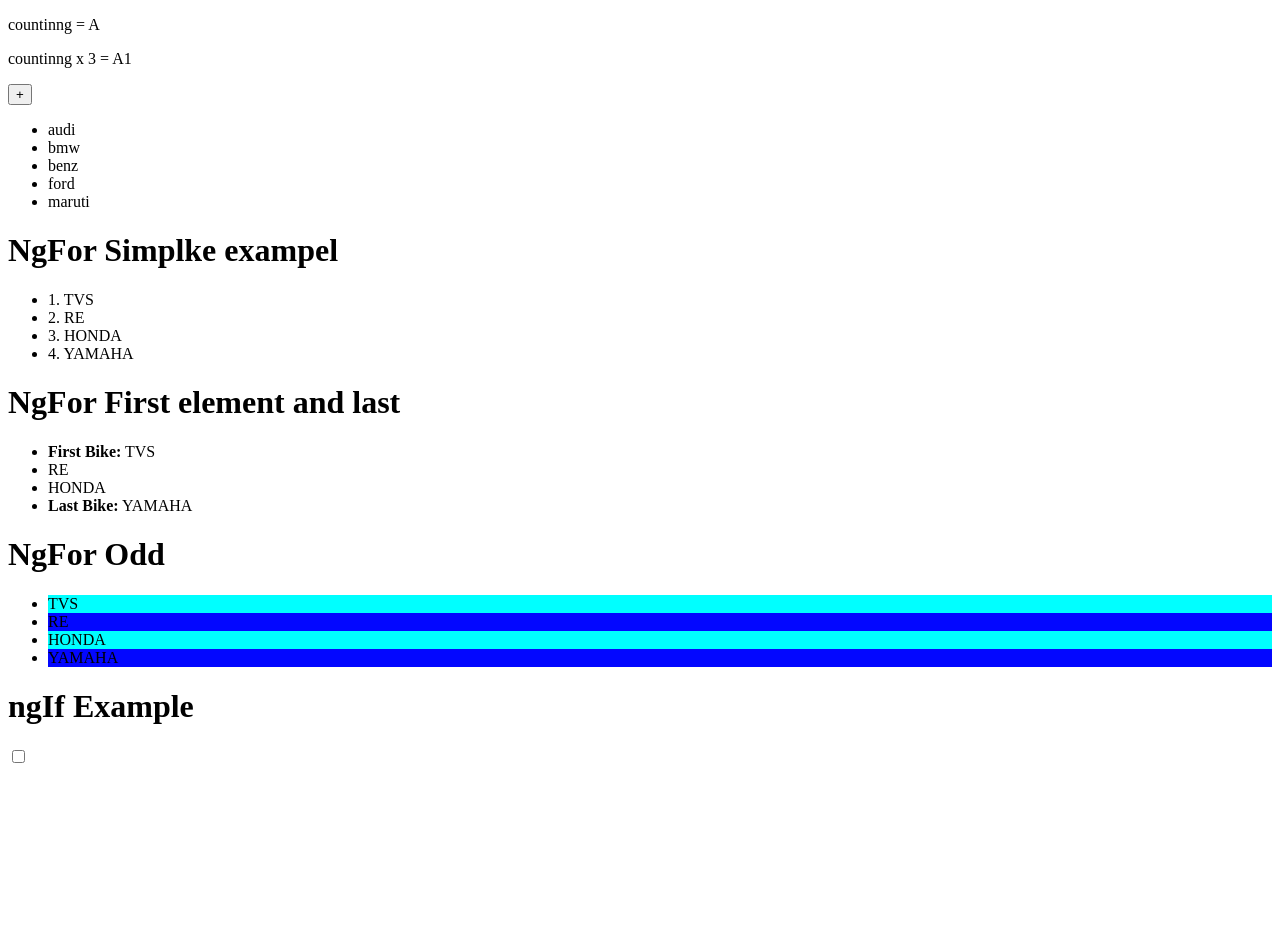
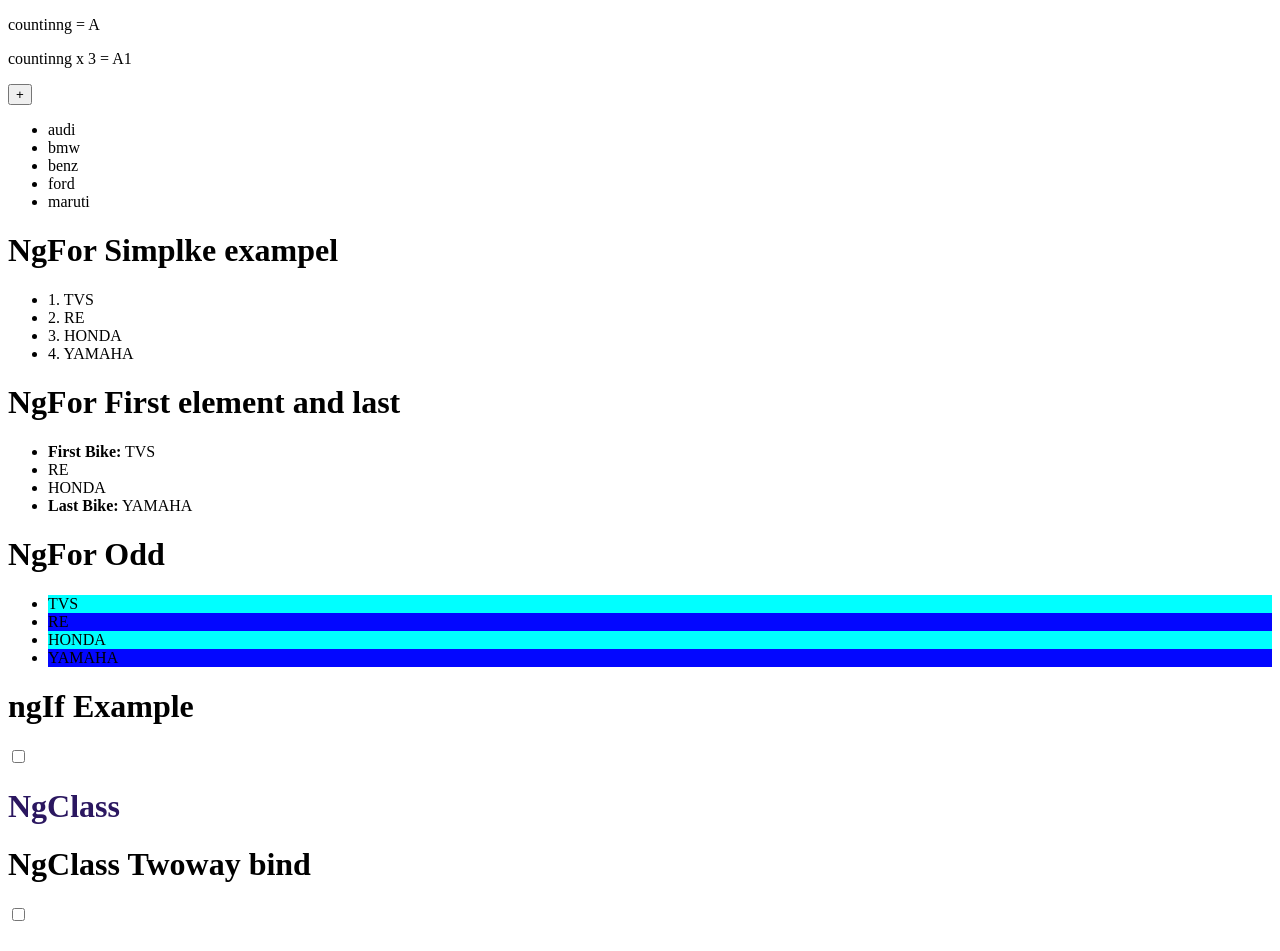
Before and after one commit to Narendranp-30/Learning_Angular, an Angular app: page / in a window 1280 px wide. Shown: the top 951 px of the page. Before the commit the page ends 800 px from the top, so only its background shows below. Built offline with nearby package versions, Linux system fonts and the light colour scheme.

Commit message:
Learned ngClass and ngStyle

```diff
--- a/src/app/signals/signals.component.css
+++ b/src/app/signals/signals.component.css
@@ -4,3 +4,9 @@
 .Odd{
     background-color: rgb(3, 7, 255);
 }
+.primary{
+    color: rgb(43, 23, 96);
+}
+.color{
+    color: rgb(174, 255, 0);
+}
--- a/src/app/signals/signals.component.html
+++ b/src/app/signals/signals.component.html
@@ -40,3 +40,12 @@
 <h1>ngIf Example</h1>
 <p *ngIf="hide">Can you see me?</p>
 <input type="checkbox" [(ngModel)]="hide">
+
+
+<!--ngClass-->
+
+<h1 [ngClass]="['primary']">NgClass</h1>
+<h1 [ngClass]="{'color':color}">NgClass Twoway bind</h1>
+<input type="checkbox" [(ngModel)]="color">
+
+<h1 [ngStyle]="{'color':'orange'}">Good Morning</h1>
--- a/src/app/signals/signals.component.ts
+++ b/src/app/signals/signals.component.ts
@@ -31,6 +31,6 @@ export class SignalsComponent {
  bikes=["TVS","RE","HONDA","YAMAHA"];
 
  hide=false;
-
+ color=false;
 
 }
```
